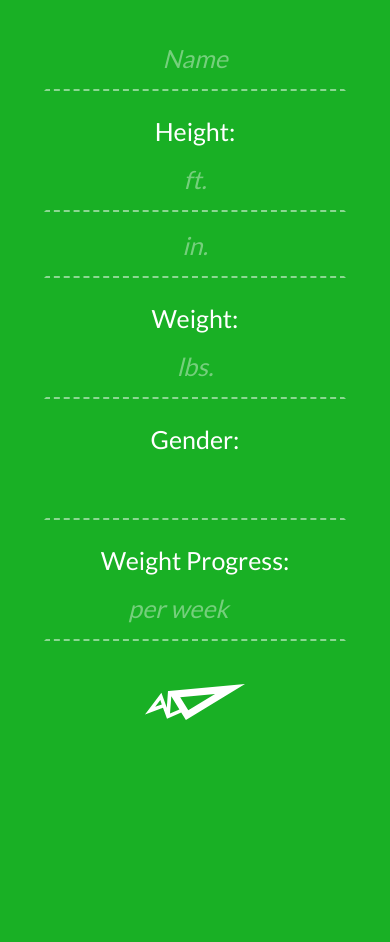
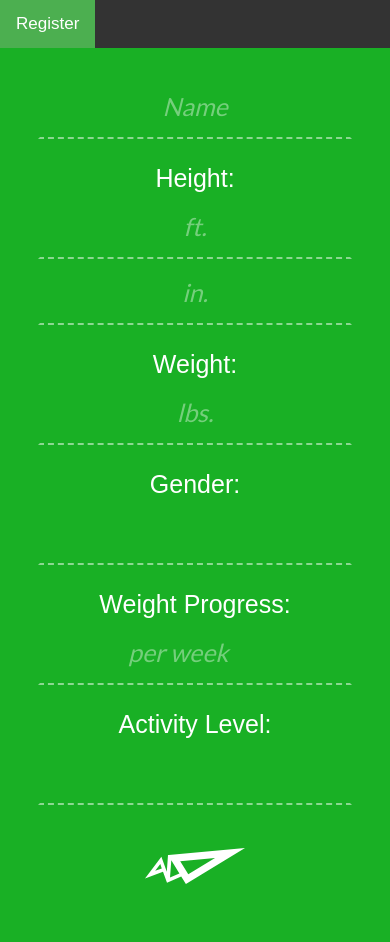
Before and after one commit to skekre98/MealApp, a Django app: page / in a window 390 px wide. Before the commit the page ends 720 px from the top, so only its background shows below. Run offline with Django 3.2, Linux system fonts and the light colour scheme; some libraries are stand-ins or nearby versions.

Commit message:
activity level

```diff
--- a/src/templates/index.html
+++ b/src/templates/index.html
@@ -4,9 +4,18 @@
     <title>Meal App</title>
     <link href="https://fonts.googleapis.com/css?family=Lato" rel='stylesheet' type='text/css'>
     <link href="{% static 'css/main.css' %}" rel='stylesheet' type='text/css'>
+    <link href="{% static 'css/bar.css' %}" rel='stylesheet' type='text/css'>
 </head>
 <body>
     {% block content %}
+
+    <div class="topnav" id="myTopnav">
+        <a href="#register" class="active">Register</a>
+        <a href="#about">About Us</a>
+        <a href="javascript:void(0);" class="icon" onclick="myFunction()">
+          <i class="fa fa-bars"></i>
+        </a>
+    </div>
 
     <form id="contact-form">
         <p>
@@ -47,6 +56,17 @@
             </datalist>
         </p>
 
+        <p>
+            <label for="physical">Activity Level:</label>
+            <input type="text" name="physical" list="physical">
+            <datalist id="physical">
+                <option value="Sedentary">
+                <option value="Light">
+                <option value="Moderate">
+                <option value="Very Active">
+            </datalist>
+        </p>
+
 
         <p>
             <button type="submit">
@@ -54,7 +74,7 @@
                 <path d="M100,0L100,0 M23.8,7.1L100,0L40.9,36l-4.7-7.5L22,34.8l-4-11L0,30.5L16.4,8.7l5.4,15L23,7L23.8,7.1z M16.8,20.4l-1.5-4.3
             l-5.1,6.7L16.8,20.4z M34.4,25.4l-8.1-13.1L25,29.6L34.4,25.4z M35.2,13.2l8.1,13.1L70,9.9L35.2,13.2z" />
             </svg>
-            <small>submit</small>
+            <small>Register</small>
             </button>
         </p>
     </form>
--- /dev/null
+++ b/static/css/bar.css
@@ -0,0 +1,55 @@
+body {
+    margin: 0;
+    font-family: Arial, Helvetica, sans-serif;
+  }
+
+  .topnav {
+    overflow: hidden;
+    background-color: #333;
+  }
+
+  .topnav a {
+    float: left;
+    display: block;
+    color: #f2f2f2;
+    text-align: center;
+    padding: 14px 16px;
+    text-decoration: none;
+    font-size: 17px;
+  }
+
+  .topnav a:hover {
+    background-color: #ddd;
+    color: black;
+  }
+
+  .topnav a.active {
+    background-color: #4CAF50;
+    color: white;
+  }
+
+  .topnav .icon {
+    display: none;
+  }
+
+  @media screen and (max-width: 600px) {
+    .topnav a:not(:first-child) {display: none;}
+    .topnav a.icon {
+      float: right;
+      display: block;
+    }
+  }
+
+  @media screen and (max-width: 600px) {
+    .topnav.responsive {position: relative;}
+    .topnav.responsive .icon {
+      position: absolute;
+      right: 0;
+      top: 0;
+    }
+    .topnav.responsive a {
+      float: none;
+      display: block;
+      text-align: left;
+    }
+  }
--- a/static/css/main.css
+++ b/static/css/main.css
@@ -152,7 +152,3 @@ body {
     margin-top: 7%;
 
   }
-
-  .website a {
-    color: white;
-  }
```
